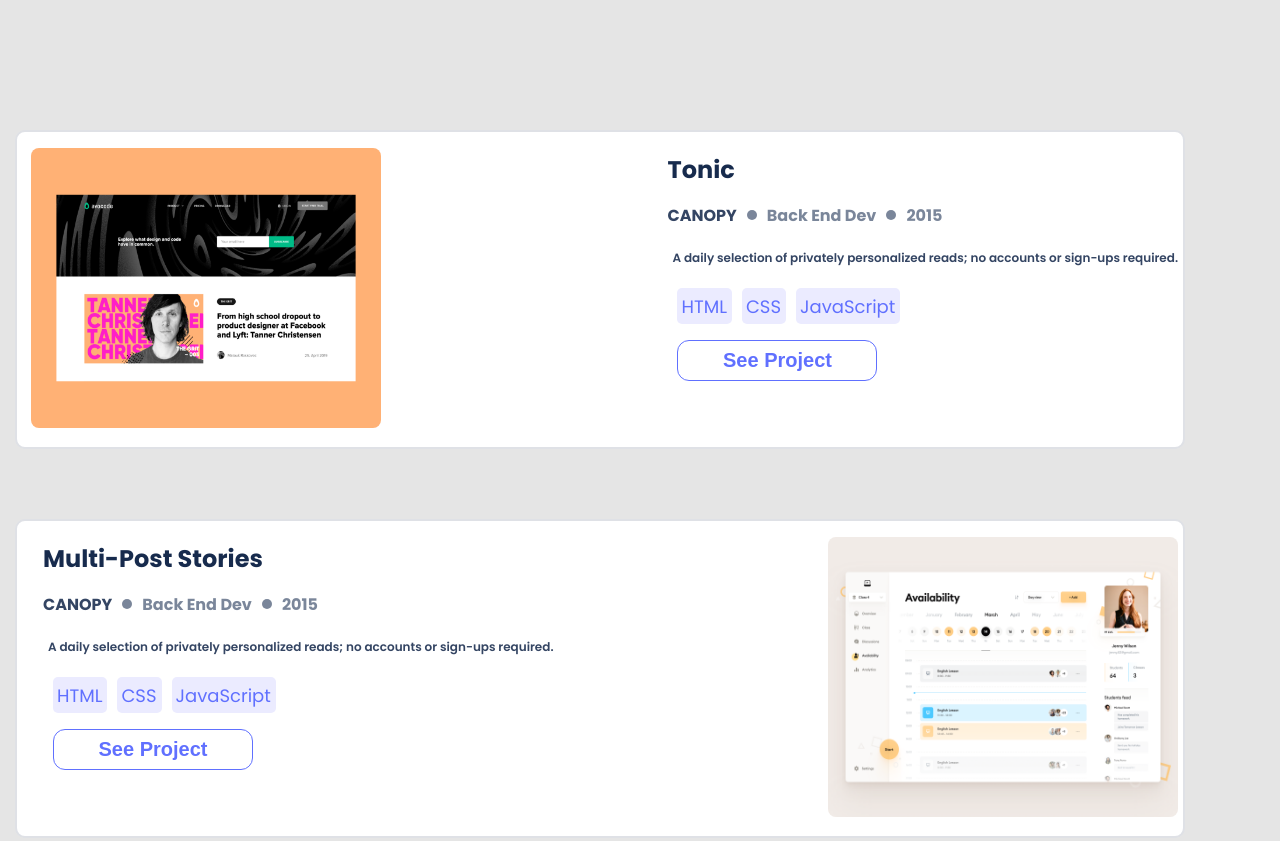
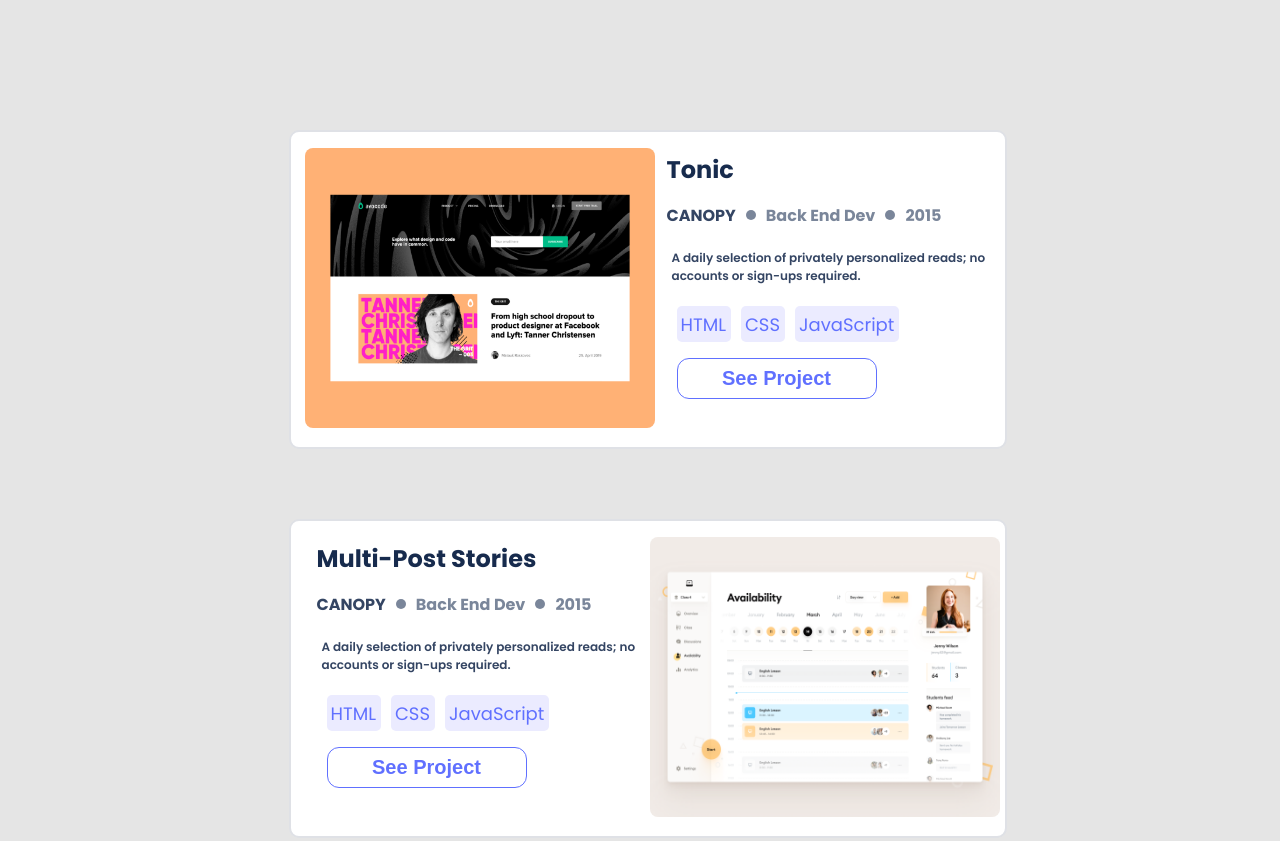
Before and after one commit to Samuelwanza/portfolio_setup_and_mobile_first, a website: page index.html in a window 1280 px wide. Shown: the part 820-1661 px from the top of the page. Drawn offline with Linux system fonts and the light colour scheme.

Commit message:
changed the width of the card to 700px to match recommendation as well as the height

```diff
--- a/index.css
+++ b/index.css
@@ -470,10 +470,17 @@ textarea::placeholder {
     margin-block-end: 0;
   }
 
+  .grid-container {
+    display: flex;
+    flex-direction: column;
+    align-items: center;
+    justify-content: center;
+  }
+
   .grid-item {
     display: flex;
     flex-direction: row;
-    width: 90vw;
+    width: 700px;
     height: 300px;
     justify-content: space-between;
     background: white;
```
